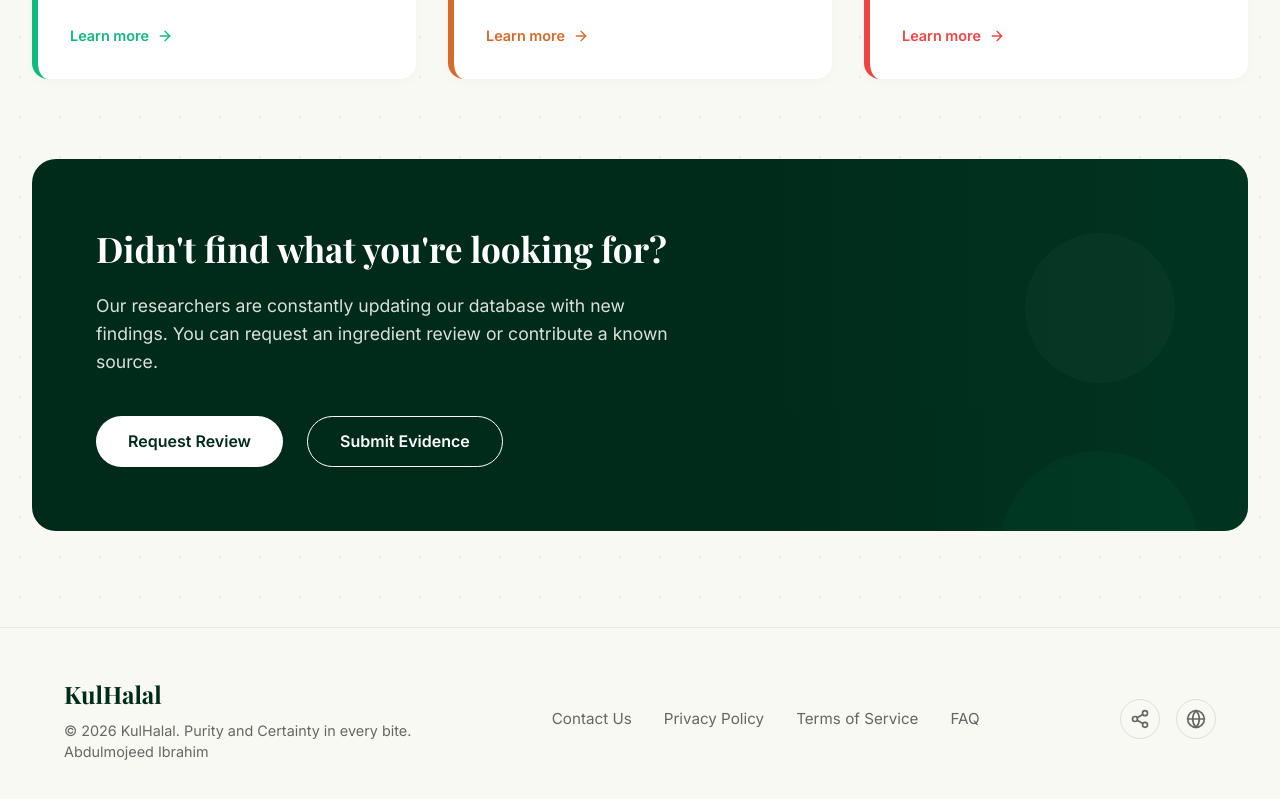
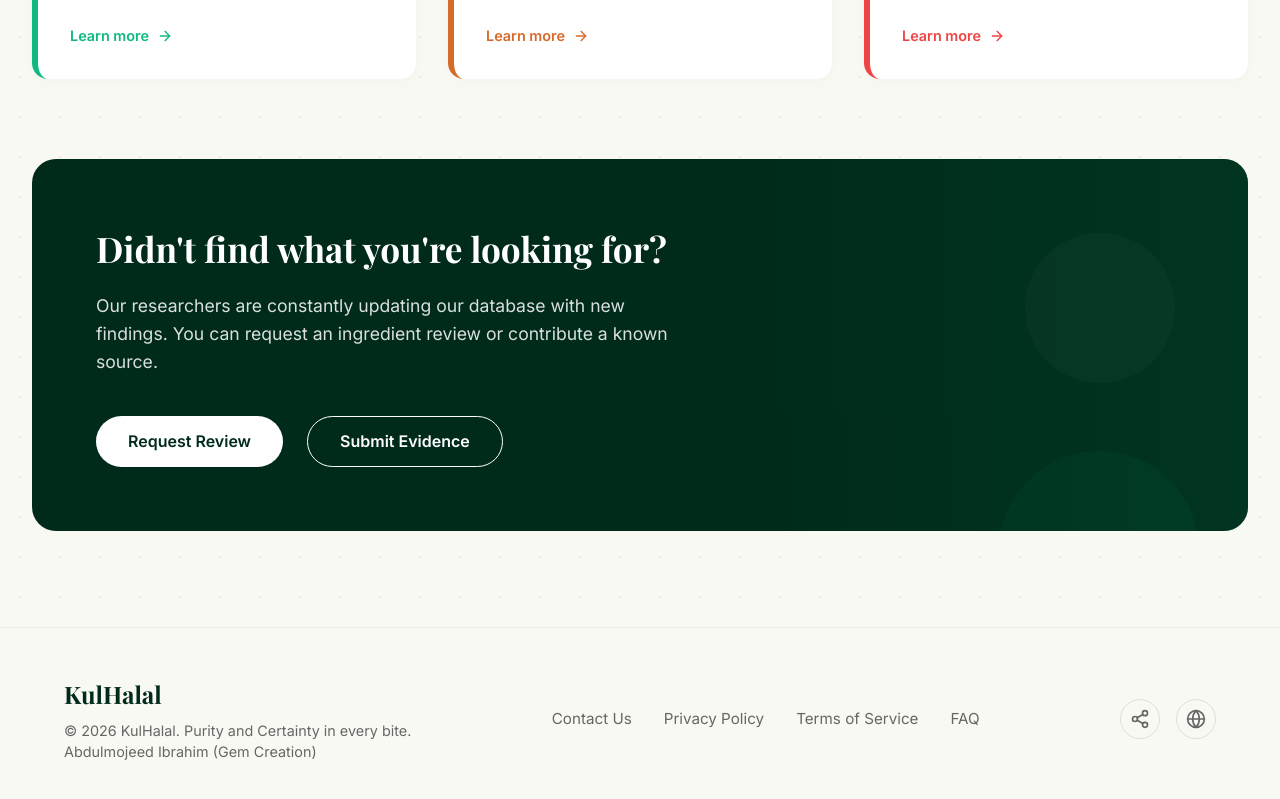
Before and after one commit to Gemcreation/kulhalal, a React (Create React App) app: page /knowledge-base in a window 1280 px wide. Shown: the part 1114-1913 px from the top of the page. Built offline with nearby package versions, Linux system fonts and the light colour scheme; the HTML template or start-up script is replaced by a standard one.

Commit message:
adding my name to the copyright

```diff
--- a/src/components/Footer/Footer.jsx
+++ b/src/components/Footer/Footer.jsx
@@ -12,7 +12,7 @@ const Footer = () => {
       <div className="footer__left">
         <h2 className="footer__logo">KulHalal</h2>
         <p className="footer__copyright">© 2026 KulHalal. Purity and Certainty in every bite.</p>
-        <p className="footer__copyright">Abdulmojeed Ibrahim</p>
+        <p className="footer__copyright">Abdulmojeed Ibrahim  (Gem Creation) </p>
       </div>
       <div className="footer__center">
         <a href="#contact">Contact Us</a>
```
